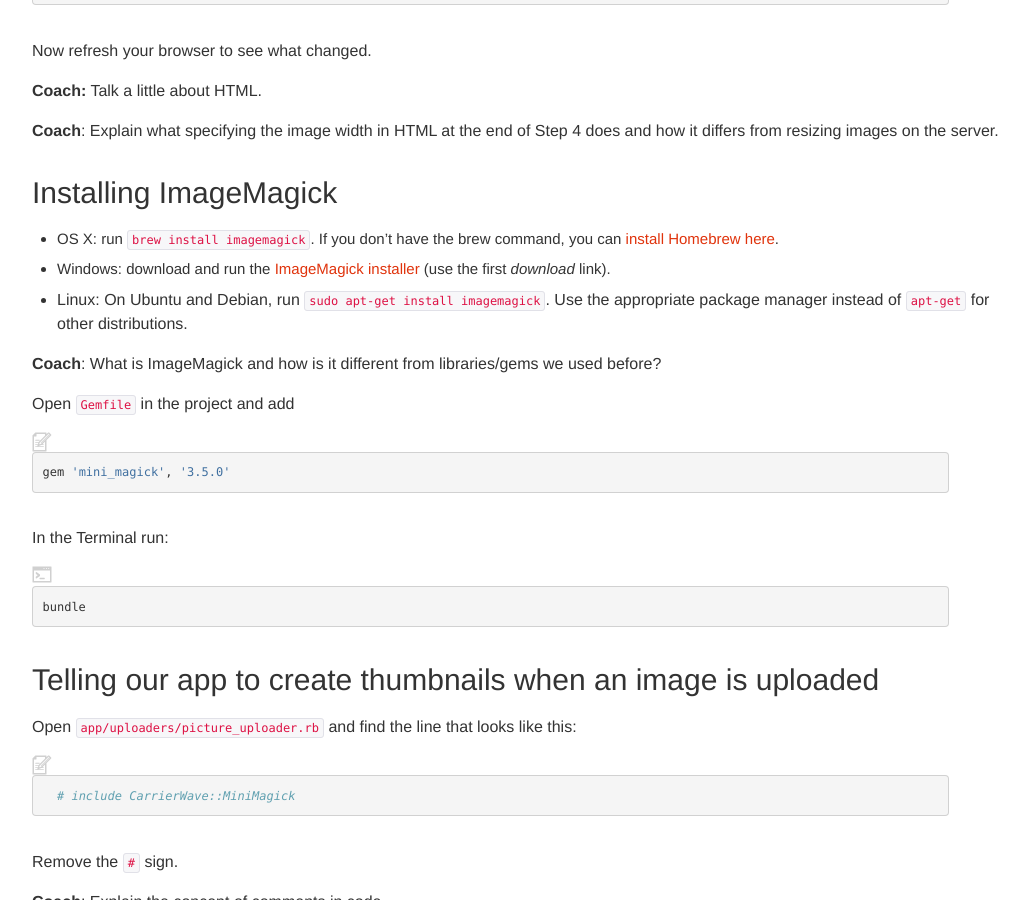
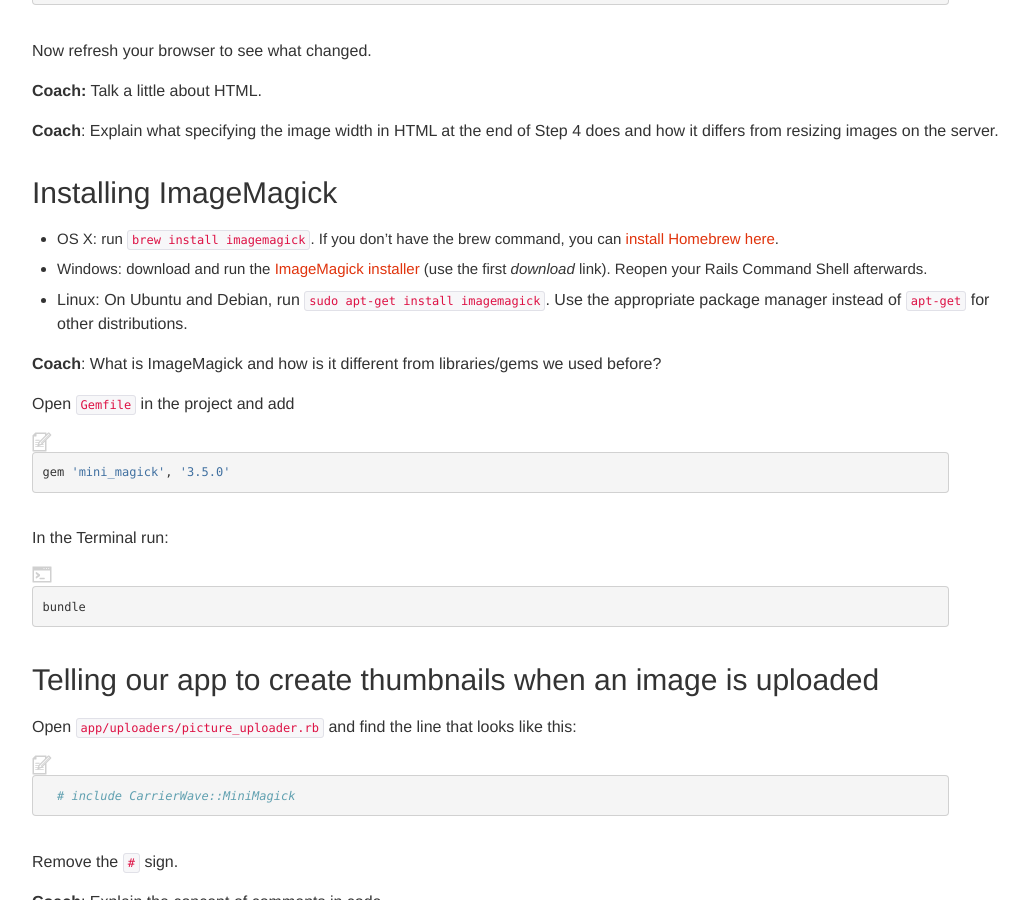
Before and after one commit to railsgirls/guides.railsgirls.com, a Jekyll site: the page built from _posts/2014-05-29-touristic-autism_image-upload.markdown, in a window 1280 px wide and 900 px high, scrolled down 1908 px. Shown: the whole window, without its empty margins (53-1082 px from the left). Built offline with Jekyll 4.4.1, drawn with Linux system fonts in a browser that asks for light colours; nearby versions of some CDN libraries.

Commit message:
Add hint for windows user to reopen shell

```diff
--- a/_posts/2014-05-29-touristic-autism_image-upload.markdown
+++ b/_posts/2014-05-29-touristic-autism_image-upload.markdown
@@ -95,7 +95,7 @@
 
 * OS X: run `brew install imagemagick`. If you don't have the brew command, you can [install Homebrew here][in-homebrew].
 * Windows: download and run the [ImageMagick installer][im-win] (use the first
-  *download* link).
+  *download* link). Reopen your Rails Command Shell afterwards.
 * Linux: On Ubuntu and Debian, run `sudo apt-get install imagemagick`. Use the
   appropriate package manager instead of `apt-get` for other distributions.
 
```
